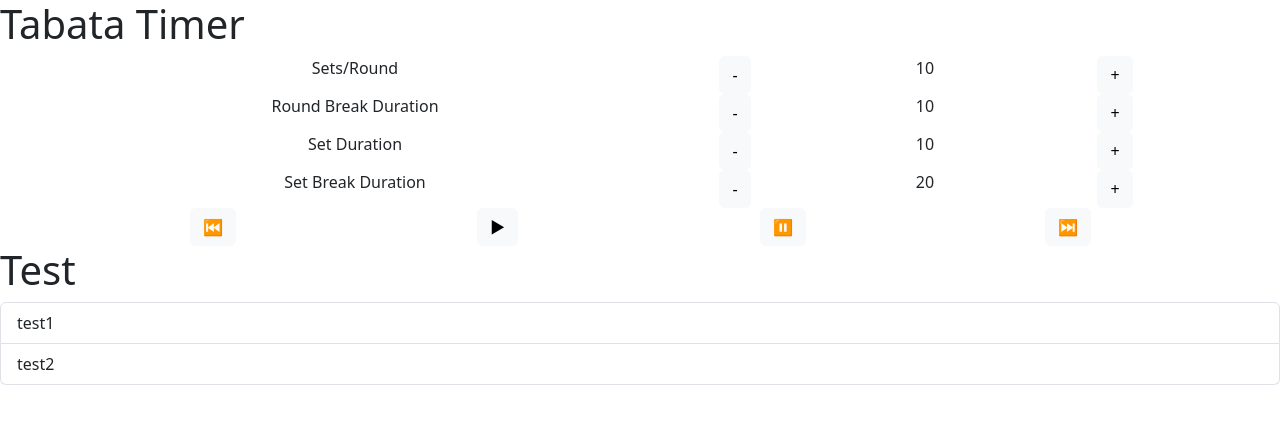
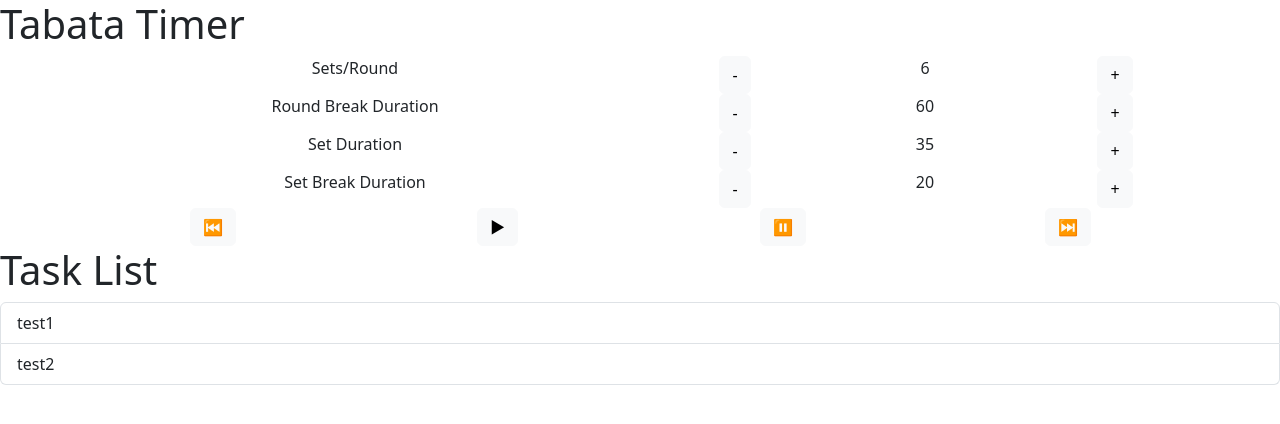
Before and after one commit to NilsUh/TabataTimer, a React (Vite) app in the folder tabata-timer/: page / in a window 1280 px wide. Shown: the top 424 px of the page. Built offline with nearby package versions, Linux system fonts and the light colour scheme.

Commit message:
added functionality to settings

```diff
--- a/tabata-timer/src/App.tsx
+++ b/tabata-timer/src/App.tsx
@@ -1,16 +1,20 @@
 import ListGroup from "./components/ListGroup";
-import Settings from "./components/Settings";
+import SettingGroup from "./components/SettingGroup";
 import Controls from "./components/Controls";
 
 function App() {
+  //ToDo: Pass an onChangeCallback to the settings and read the values into variables in this component
+  //ToDo: Create a list of task based on the read settings
+  //ToDo: Create control handlers
+
   return (
     <div>
       <h1>Tabata Timer</h1>
-      <Settings />
+      <SettingGroup />
       <Controls />
       <ListGroup
         items={["test1", "test2"]}
-        heading="Test"
+        heading="Task List"
         onSelectItem={() => {
           console.log(0);
         }}
--- a/tabata-timer/src/components/Button.tsx
+++ b/tabata-timer/src/components/Button.tsx
@@ -2,10 +2,15 @@ import { ReactNode } from "react";
 
 interface ButtonProps {
   children: ReactNode;
+  onClickCallback: () => void;
 }
 
-const Button = ({ children }: ButtonProps) => {
-  return <button className="btn btn-light">{children}</button>;
+const Button = ({ children, onClickCallback }: ButtonProps) => {
+  return (
+    <button className="btn btn-light" onClick={onClickCallback}>
+      {children}
+    </button>
+  );
 };
 
 export default Button;
--- a/tabata-timer/src/components/Setting.tsx
+++ b/tabata-timer/src/components/Setting.tsx
@@ -1,20 +1,42 @@
+import { useState } from "react";
 import Button from "./Button";
 
 interface SettingsRowProps {
   name: string;
   defaultValue: number;
+  delta: number;
+  onValueChange: (name: string, newValue: number) => void;
 }
 
-const Setting = ({ name, defaultValue }: SettingsRowProps) => {
+const Setting = ({
+  name,
+  defaultValue,
+  delta,
+  //ToDo: Add min and max values
+  onValueChange,
+}: SettingsRowProps) => {
+  const [value, setValue] = useState(defaultValue);
+
+  const onClickIncreaseCallback = () => {
+    setValue(value + delta);
+    //ToDo: Clarify why the state is not updated immediately
+    onValueChange(name, value + delta);
+  };
+
+  const onClickDecreaseCallback = () => {
+    setValue(value - delta);
+    onValueChange(name, value - delta);
+  };
+
   return (
     <div className="row">
       <div className="col-6">{name}</div>
       <div className="col">
-        <Button>-</Button>
+        <Button onClickCallback={onClickDecreaseCallback}>-</Button>
       </div>
-      <div className="col">{defaultValue}</div>
+      <div className="col">{value}</div>
       <div className="col">
-        <Button>+</Button>
+        <Button onClickCallback={onClickIncreaseCallback}>+</Button>
       </div>
     </div>
   );
--- /dev/null
+++ b/tabata-timer/src/components/SettingGroup.tsx
@@ -0,0 +1,38 @@
+import Setting from "./Setting";
+
+const SettingGroup = () => {
+  const onValueChange = (name: string, newValue: number) => {
+    console.log(name + newValue);
+  };
+
+  return (
+    <div className="container text-center">
+      <Setting
+        name="Sets/Round"
+        defaultValue={6}
+        delta={1}
+        onValueChange={onValueChange}
+      />
+      <Setting
+        name="Round Break Duration"
+        defaultValue={60}
+        delta={10}
+        onValueChange={onValueChange}
+      />
+      <Setting
+        name="Set Duration"
+        defaultValue={35}
+        delta={5}
+        onValueChange={onValueChange}
+      />
+      <Setting
+        name="Set Break Duration"
+        defaultValue={20}
+        delta={5}
+        onValueChange={onValueChange}
+      />
+    </div>
+  );
+};
+
+export default SettingGroup;
--- a/tabata-timer/src/components/Settings.tsx
+++ /dev/null
@@ -1,14 +0,0 @@
-import Setting from "./Setting";
-
-const Settings = () => {
-  return (
-    <div className="container text-center">
-      <Setting name="Sets/Round" defaultValue={10} />
-      <Setting name="Round Break Duration" defaultValue={10} />
-      <Setting name="Set Duration" defaultValue={10} />
-      <Setting name="Set Break Duration" defaultValue={20} />
-    </div>
-  );
-};
-
-export default Settings;
```
